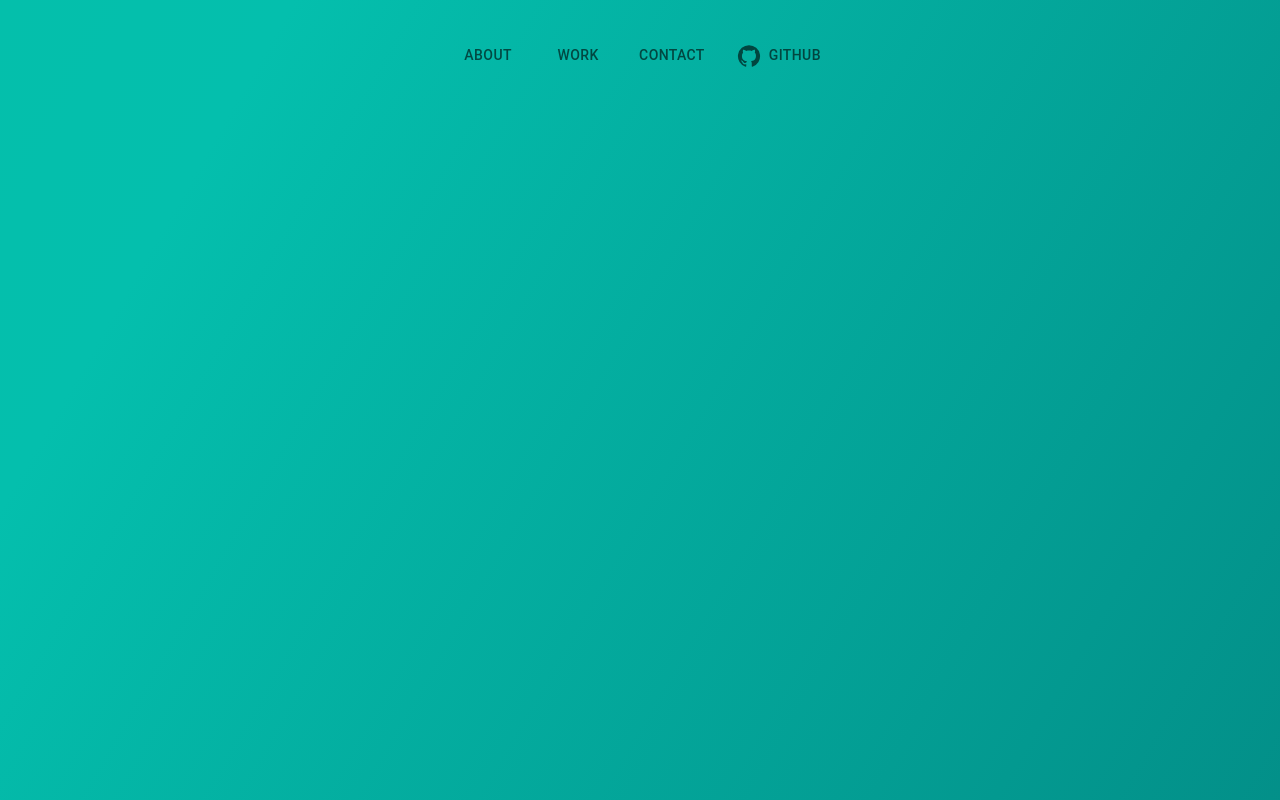
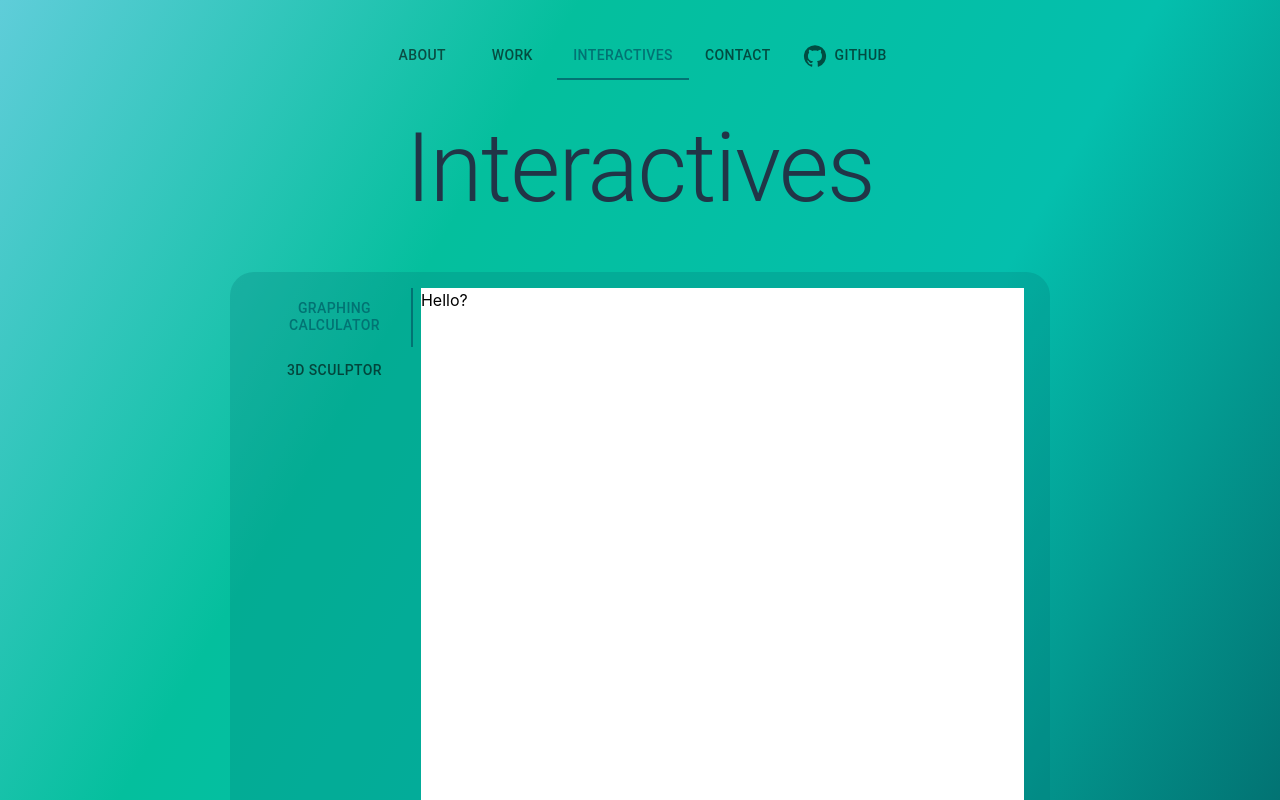
Before and after one commit to Matthew-MT/Portfolio, a React (Vite) app: page /interactives in a window 1280 px wide. Shown: the top 800 px of the page. Built offline with nearby package versions, Linux system fonts and the light colour scheme.

Commit message:
Working on interactives - graphing calculator and 3d sculptor.

```diff
--- a/src/App.tsx
+++ b/src/App.tsx
@@ -9,7 +9,7 @@ import { useState } from "react";
 import Stack from "@mui/material/Stack";
 import useTheme from "@mui/material/styles/useTheme";
 import { useIsMobile } from "./config/utility";
-// import Interactives from "./pages/Interactives";
+import Interactives from "./pages/Interactives";
 
 export default function App() {
     const theme = useTheme();
@@ -48,7 +48,7 @@ export default function App() {
                 setShownSkillCategories={setShownSkillCategories}
                 setMiscellaneousSkills={setMiscellaneousSkills}
             />} />
-            <Route path="work" element={<Work
+            <Route path="work/*" element={<Work
                 shownExperiences={shownExperiences}
                 setShownExperiences={setShownExperiences}
                 miscellaneousExperiences={miscellaneousExperiences}
@@ -58,8 +58,8 @@ export default function App() {
                 miscellaneousSkills={miscellaneousSkills}
                 setMiscellaneousSkills={setMiscellaneousSkills}
             />} />
-            {/* <Route path="interactives" element={<Interactives />} /> */}
-            <Route path="contact" element={<Contact />} />
+            <Route path="interactives/*" element={<Interactives />} />
+            <Route path="contact/*" element={<Contact />} />
         </Routes>
     </Stack>;
 }
--- a/src/components/Navigation.tsx
+++ b/src/components/Navigation.tsx
@@ -4,7 +4,7 @@ import Tab from "@mui/material/Tab";
 import useTheme from "@mui/material/styles/useTheme";
 import GitHubIcon from "@mui/icons-material/GitHub";
 import { NavLink, useLocation } from "react-router";
-import { useIsMobile } from "../config/utility";
+import { URL_REGEX, useIsMobile } from "../config/utility";
 
 export default function Navigation({ sx, ...props }: TabsProps) {
     // constants
@@ -42,7 +42,7 @@ export default function Navigation({ sx, ...props }: TabsProps) {
             },
             ...sx,
         }}
-        value={location.pathname}
+        value={location.pathname.match(URL_REGEX)?.[0]}
         {...props}
     >
         <Tab
@@ -57,12 +57,12 @@ export default function Navigation({ sx, ...props }: TabsProps) {
             value="/work"
             to="/work"
         />
-        {/* <Tab
+        <Tab
             component={NavLink}
             label="Interactives"
             value="/interactives"
             to="/interactives"
-        /> */}
+        />
         <Tab
             component={NavLink}
             label="Contact"
--- a/src/components/Skills.tsx
+++ b/src/components/Skills.tsx
@@ -76,8 +76,8 @@ export default function Skills({
             direction="column"
             spacing={3}
             sx={{
-                // flexGrow: 1,
-                // width: "min(100%, max(60%, 12rem))",
+                width: "100%",
+                alignItems: "center",
             }}
         >
             {skills.filter(
@@ -102,7 +102,7 @@ export default function Skills({
                     backdropFilter: "blur(20px)",
                     borderRadius: "1.5rem",
                     boxShadow: "unset",
-                    width: mobile ? undefined : "48rem",
+                    width: "min(48rem, 100%)",
                     padding: "1rem 1.6rem",
                 }}
                 title={<Stack
--- a/src/config/utility.tsx
+++ b/src/config/utility.tsx
@@ -1,6 +1,8 @@
 import { Theme } from "@mui/material/styles/createTheme";
 import useTheme from "@mui/material/styles/useTheme";
 import { MutableRefObject, useEffect, useState } from "react";
+
+export const URL_REGEX = /\/?((?:[^/]+)+)/g;
 
 export function samePageLinkNavigation(
     event: React.MouseEvent<HTMLAnchorElement, MouseEvent>,
--- a/src/pages/About.tsx
+++ b/src/pages/About.tsx
@@ -101,6 +101,7 @@ export default function About({
                     sx={{
                         gap: "2rem",
                         justifyContent: "space-between",
+                        color: theme.palette.grey[800],
                     }}
                 >
                     <Box>
--- a/src/pages/Contact.tsx
+++ b/src/pages/Contact.tsx
@@ -50,7 +50,7 @@ export default function About() {
                 }}
             >
                 <Typography variant="body1">Email:</Typography>
-                <Typography variant="body1"><Link component={NavLink} to="mailto:mmontonitiller@gmail.com" >mmontonitiller@gmail.com</Link></Typography>
+                <Link component={NavLink} variant="body1" to="mailto:mmontonitiller@gmail.com" >mmontonitiller@gmail.com</Link>
             </Stack>
             <Stack
                 direction="row"
@@ -60,7 +60,7 @@ export default function About() {
                 }}
             >
                 <Typography variant="body1">Phone:</Typography>
-                <Typography variant="body1"><Link component={NavLink} to="tel:+15402090928" >(540) 209-0928</Link></Typography>
+                <Link component={NavLink} variant="body1" to="tel:+15402090928" >(540) 209-0928</Link>
             </Stack>
             <Stack
                 direction="row"
@@ -70,7 +70,7 @@ export default function About() {
                 }}
             >
                 <Typography variant="body1">LinkedIn:</Typography>
-                <Typography variant="body1"><Link component={NavLink} to="https://www.linkedin.com/in/matthew-montoni-tiller/" >in/matthew-montoni-tiller</Link></Typography>
+                <Link component={NavLink} variant="body1" to="https://www.linkedin.com/in/matthew-montoni-tiller/" >in/matthew-montoni-tiller</Link>
             </Stack>
             <Stack
                 direction="row"
@@ -80,7 +80,7 @@ export default function About() {
                 }}
             >
                 <Typography variant="body1">GitHub:</Typography>
-                <Typography variant="body1"><Link component={NavLink} to="https://github.com/Matthew-MT" >github.com/Matthew-MT</Link></Typography>
+                <Link component={NavLink} variant="body1" to="https://github.com/Matthew-MT" >github.com/Matthew-MT</Link>
             </Stack>
             <Stack
                 direction="row"
--- a/src/pages/Interactives.tsx
+++ b/src/pages/Interactives.tsx
@@ -1,47 +1,19 @@
-import { useEffect, useRef, useState } from "react";
 import Stack from "@mui/material/Stack";
-import { useEnterFrameAnimation } from "../config/utility";
+import { URL_REGEX, useEnterFrameAnimation, useIsMobile } from "../config/utility";
 import useTheme from "@mui/material/styles/useTheme";
 import Typography from "@mui/material/Typography";
-import Paper from "@mui/material/Paper";
-import ToggleButtonGroup, { toggleButtonGroupClasses } from "@mui/material/ToggleButtonGroup";
-import ToggleButton from "@mui/material/ToggleButton";
-import FormatBoldIcon from "@mui/icons-material/FormatBold";
-import FormatItalicIcon from "@mui/icons-material/FormatItalic";
-import FormatUnderlinedIcon from "@mui/icons-material/FormatUnderlined";
-import FormatColorFillIcon from "@mui/icons-material/FormatColorFill";
-import ArrowDropDownIcon from "@mui/icons-material/ArrowDropDown";
-import Divider from "@mui/material/Divider";
-// import Box from "@mui/material/Box";
-import Popper from "@mui/material/Popper";
-import ClickAwayListener from "@mui/material/ClickAwayListener";
-import { HexColorPicker } from "react-colorful";
-import TextField from "@mui/material/TextField";
-import InputAdornment from "@mui/material/InputAdornment";
+import Tabs from "@mui/material/Tabs";
+import Tab from "@mui/material/Tab";
+import { NavLink, Route, Routes, useLocation } from "react-router";
+import Box from "@mui/material/Box";
 
 export default function Interactives() {
-    const ref = useRef<HTMLElement | null>(null);
-
     // hooks
+    const location = useLocation();
     const theme = useTheme();
+    const mobile = useIsMobile(theme);
     const mainAnimatorProps = useEnterFrameAnimation();
-    const [formats, setFormats] = useState<string[]>([]);
-    const [colorAnchor, setColorAnchor] = useState<HTMLElement | null>(null);
-    const [color, setColor] = useState<string>("#000000");
-    // const [range, setRange] = useState<Range | undefined>();
-
-    useEffect(() => {
-        const editor = ref.current;
-        if (!editor) return;
-        editor.innerHTML = "<ul><li>A</li><b><li>B</li><li>C</li></b></ul><b>bold</b>";
-        function handleSelection() {
-            const selection = window.getSelection();
-            if (!selection || !editor) return;
-            // setRange(selection.getRangeAt(0));
-        }
-        document.addEventListener("selectionchange", handleSelection);
-        return () => document.removeEventListener("selectionchange", handleSelection);
-    }, []);
+    const interactiveAnimatorProps = useEnterFrameAnimation(undefined, 100);
 
     return <Stack
         {...mainAnimatorProps}
@@ -55,115 +27,48 @@ export default function Interactives() {
             gap: "48px",
         }}
     >
-        <Typography variant="h1" >Interactive Examples</Typography>
-        <Typography>
-            Below are a series of interactive examples that showcase various concepts and technologies. Interact with them to see the example features I've created!
-        </Typography>
-        <Typography variant="h1" >Rich Text Editor</Typography>
-        <Typography>
-            Use the Rich Text Editor to write a document using "What You See Is What You Get" features. Insert images, create lists, style paragraphs! Then download your document in <code>.rtf</code> or <code>.md</code> formats.
-        </Typography>
-        <Paper>
-            <Stack
-                direction="row"
+        <Typography variant="h1" >Interactives</Typography>
+        <Stack
+            {...interactiveAnimatorProps}
+            direction={mobile ? "column" : "row"}
+            spacing={1}
+            sx={{
+                backgroundColor: "#02737340",
+                width: "min(48rem, 100%)",
+                borderRadius: "1.5rem",
+                padding: "1rem 1.6rem",
+                alignItems: mobile ? "center" : "flex-start",
+            }}
+        >
+            <Tabs
+                orientation={mobile ? undefined : "vertical"}
+                variant="scrollable"
+                value={location.pathname.match(URL_REGEX)?.slice(0, 2).join("")}
+            >
+                <Tab
+                    component={NavLink}
+                    label="Graphing Calculator"
+                    value="/interactives"
+                    to="/interactives"
+                />
+                <Tab
+                    component={NavLink}
+                    label="3D Sculptor"
+                    value="/interactives/3d-sculptor"
+                    to="/interactives/3d-sculptor"
+                />
+            </Tabs>
+            <Box
                 sx={{
-                    alignItems: "center",
                     width: "100%",
+                    aspectRatio: 1,
+                    backgroundColor: "white",
                 }}
             >
-                <ToggleButtonGroup
-                    size="small"
-                    sx={{
-                        [`& .${toggleButtonGroupClasses.grouped}`]: {
-                            margin: theme.spacing(0.5),
-                            border: 0,
-                            [`&.${toggleButtonGroupClasses.disabled}`]: {
-                              border: 0,
-                            },
-                        },
-                        [`& .${toggleButtonGroupClasses.middleButton},& .${toggleButtonGroupClasses.lastButton}`]: {
-                            marginLeft: "initial",
-                            borderLeft: "initial",
-                        },
-                    }}
-                    value={formats}
-                    onChange={(_, formats) => setFormats(formats)}
-                >
-                    <ToggleButton
-                        value="bold"
-                    >
-                        <FormatBoldIcon />
-                    </ToggleButton>
-                    <ToggleButton
-                        value="italic"
-                    >
-                        <FormatItalicIcon />
-                    </ToggleButton>
-                    <ToggleButton
-                        value="underline"
-                    >
-                        <FormatUnderlinedIcon />
-                    </ToggleButton>
-                </ToggleButtonGroup>
-                <Divider flexItem orientation="vertical" />
-                <ToggleButton
-                    size="small"
-                    value="color"
-                    sx={{
-                        margin: theme.spacing(0.5),
-                        border: 0,
-                    }}
-                    selected={colorAnchor !== null}
-                    onClick={event => setColorAnchor(event.currentTarget)}
-                >
-                    <FormatColorFillIcon sx={{ color, stroke: theme.palette.getContrastText(theme.palette.background.paper) }} />
-                    <ArrowDropDownIcon />
-                </ToggleButton>
-                <Popper
-                    open={colorAnchor !== null}
-                    anchorEl={colorAnchor}
-                >
-                    <ClickAwayListener
-                        onClickAway={() => setColorAnchor(null)}
-                    >
-                        <Paper
-                            sx={{
-                                display: "flex",
-                                flexDirection: "column",
-                                padding: "4px",
-                                gap: "4px",
-                                width: "min-content",
-                            }}
-                        >
-                            <HexColorPicker
-                                color={color}
-                                onChange={setColor}
-                            />
-                            <TextField
-                                fullWidth
-                                size="small"
-                                slotProps={{
-                                    input: {
-                                        startAdornment: <InputAdornment position="start" >#</InputAdornment>,
-                                    },
-                                }}
-                                value={color.slice(1)}
-                                onChange={event => setColor(`#${event.target.value}`)}
-                            />
-                        </Paper>
-                    </ClickAwayListener>
-                </Popper>
-            </Stack>
-            <Divider flexItem />
-            {/* <Box
-                ref={ref}
-                contentEditable
-                sx={{
-                    minHeight: "1em",
-                    padding: "4px",
-                }}
-                innerHtml="<ul><li>A</li><li>B</li><li>C</li></ul><b>bold</b>"
-            /> */}
-        </Paper>
+                <Routes>
+                    <Route index element={<div style={{ color: "black" }} >Hello?</div>} />
+                </Routes>
+            </Box>
+        </Stack>
     </Stack>;
 }
```
